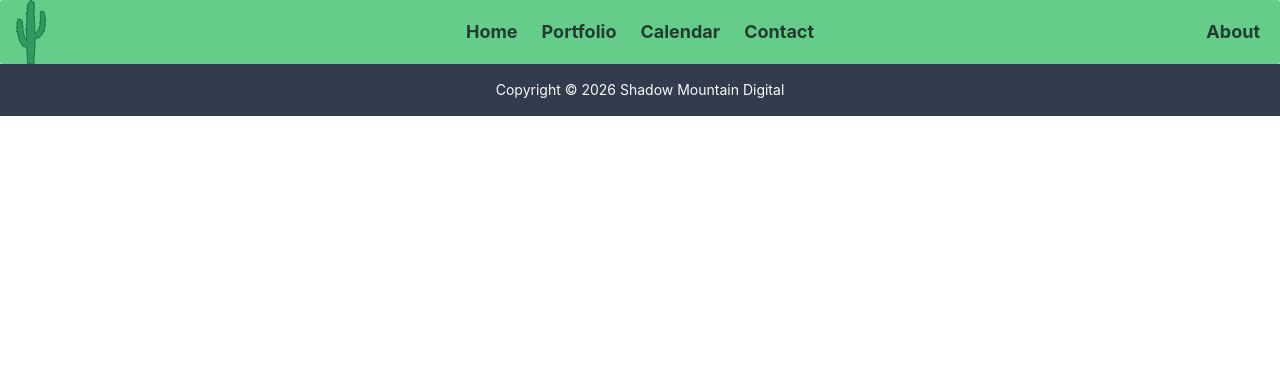
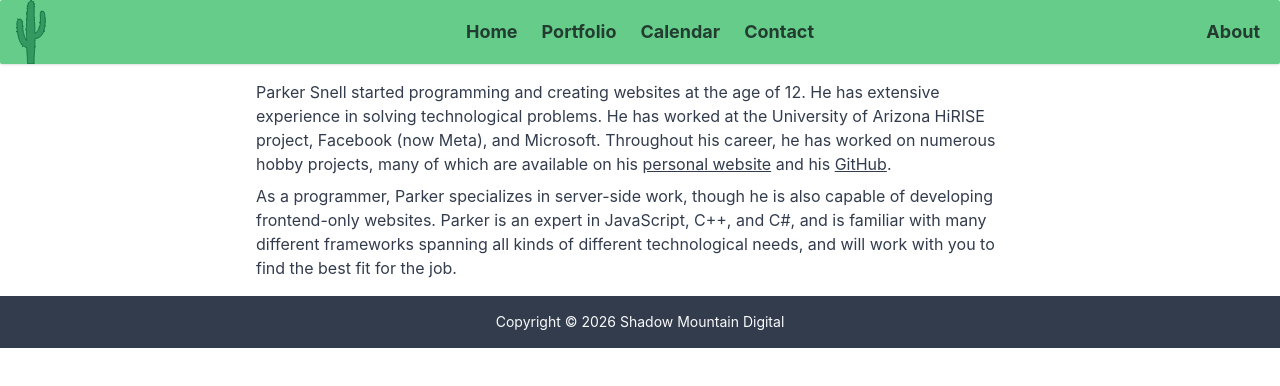
Before and after one commit to parkovski/smd, a SvelteKit app: page /about in a window 1280 px wide. Shown: the top 386 px of the page. Built offline with nearby package versions, Linux system fonts and the light colour scheme.

Commit message:
initial about page

```diff
--- a/src/routes/about/+page.svelte
+++ b/src/routes/about/+page.svelte
@@ -0,0 +1,18 @@
+<div class="max-w-3xl m-auto my-4">
+  <p class="mb-2">
+    Parker Snell started programming and creating websites at the age of 12. He
+    has extensive experience in solving technological problems. He has worked at
+    the University of Arizona HiRISE project, Facebook (now Meta), and
+    Microsoft. Throughout his career, he has worked on numerous hobby projects,
+    many of which are available on his
+    <a class="link" href="https://www.parkovski.com/projects">personal website</a>
+    and his <a class="link" href="https://github.com/parkovski">GitHub</a>.
+  </p>
+  <p>
+    As a programmer, Parker specializes in server-side work, though he is also
+    capable of developing frontend-only websites. Parker is an expert in
+    JavaScript, C++, and C#, and is familiar with many different frameworks
+    spanning all kinds of different technological needs, and will work with you
+    to find the best fit for the job.
+  </p>
+</div>
```
